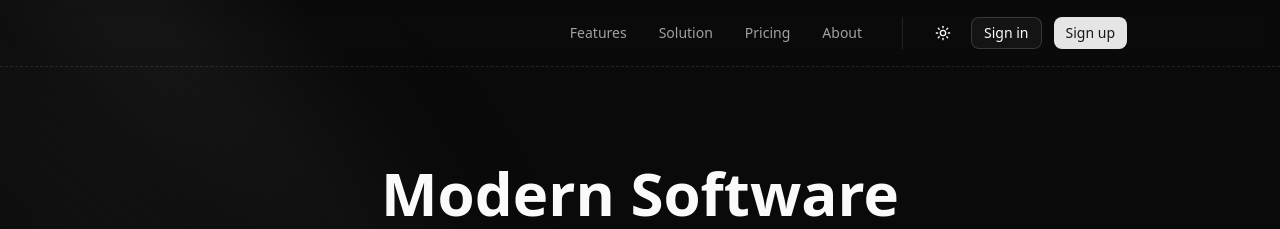
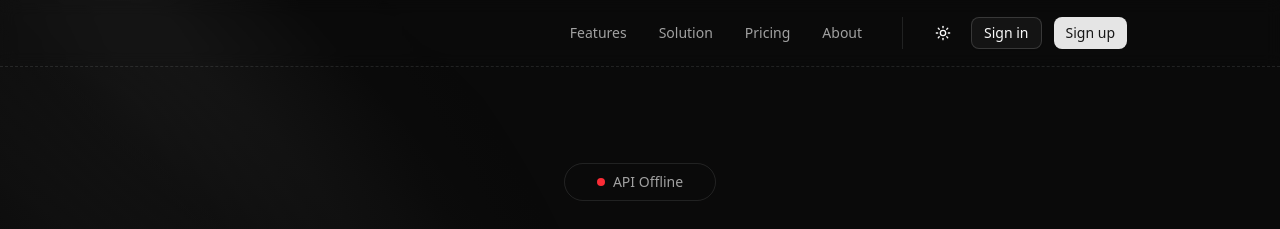
Before and after one commit to techaras/alive-test-app, a Next.js app in the folder frontend/: page / in a window 1280 px wide. Shown: the top 229 px of the page. Built offline with nearby package versions, Linux system fonts and the light colour scheme; no server answers.

Commit message:
feat: add API health check component
- Create HealthCheck component that fetches /health endpoint
- Add health indicator to dashboard layout next to sidebar trigger
- Display health status in hero section with bordered container
- Show color-coded status (green/red/gray) with descriptive text

```diff
--- a/frontend/app/dashboard/layout.tsx
+++ b/frontend/app/dashboard/layout.tsx
@@ -2,8 +2,10 @@
 
 import { useEffect, useState } from 'react'
 import { SidebarProvider, SidebarTrigger, SidebarInset } from '@/components/ui/sidebar'
+import { Separator } from '@/components/ui/separator'
 import { AppSidebar } from '@/components/app-sidebar'
 import { UserNav } from '@/components/user-nav'
+import { HealthCheck } from '@/components/health-check'
 import { Skeleton } from '@/components/ui/skeleton'
 
 interface User {
@@ -45,7 +47,11 @@ export default function DashboardLayout({
             <SidebarInset>
                 <div className="border-b bg-background rounded-t-xl">
                     <div className="flex items-center justify-between px-6 py-4">
-                        <SidebarTrigger />
+                        <div className="flex items-center gap-4">
+                            <SidebarTrigger />
+                            <Separator orientation="vertical" className="h-6" />
+                            <HealthCheck />
+                        </div>
                         {loading ? (
                             <Skeleton className="size-9 rounded-full" />
                         ) : (
--- /dev/null
+++ b/frontend/components/health-check.tsx
@@ -0,0 +1,39 @@
+'use client'
+
+import { useEffect, useState } from 'react'
+
+export function HealthCheck() {
+    const [status, setStatus] = useState<'alive' | 'error' | 'loading'>('loading')
+
+    useEffect(() => {
+        fetch('http://localhost:8000/health')
+            .then(res => res.json())
+            .then(data => {
+                if (data.status === 'alive') {
+                    setStatus('alive')
+                } else {
+                    setStatus('error')
+                }
+            })
+            .catch(() => {
+                setStatus('error')
+            })
+    }, [])
+
+    return (
+        <div className="flex items-center gap-2">
+            <div
+                className={`size-2 rounded-full ${
+                    status === 'alive'
+                        ? 'bg-green-500'
+                        : status === 'error'
+                        ? 'bg-red-500'
+                        : 'bg-gray-400'
+                }`}
+            />
+            <span className="text-sm text-muted-foreground">
+                {status === 'alive' ? 'API Online' : status === 'error' ? 'API Offline' : 'Checking...'}
+            </span>
+        </div>
+    )
+}
--- a/frontend/components/landing/hero.tsx
+++ b/frontend/components/landing/hero.tsx
@@ -1,12 +1,18 @@
 import Link from 'next/link'
 import Image from 'next/image'
 import { Button } from '@/components/ui/button'
+import { HealthCheck } from '@/components/health-check'
 
 export function Hero() {
     return (
         <section className="bg-muted/50 dark:bg-background overflow-hidden">
             <div className="relative mx-auto max-w-5xl px-6 pt-28 lg:pt-24">
                 <div className="relative z-10 mx-auto max-w-2xl text-center">
+                    <div className="mb-6 flex justify-center">
+                        <div className="rounded-full border px-8 py-2">
+                            <HealthCheck />
+                        </div>
+                    </div>
                     <h1 className="text-balance text-4xl font-semibold md:text-5xl lg:text-6xl">
                         Modern Software testing reimagined
                     </h1>
```
